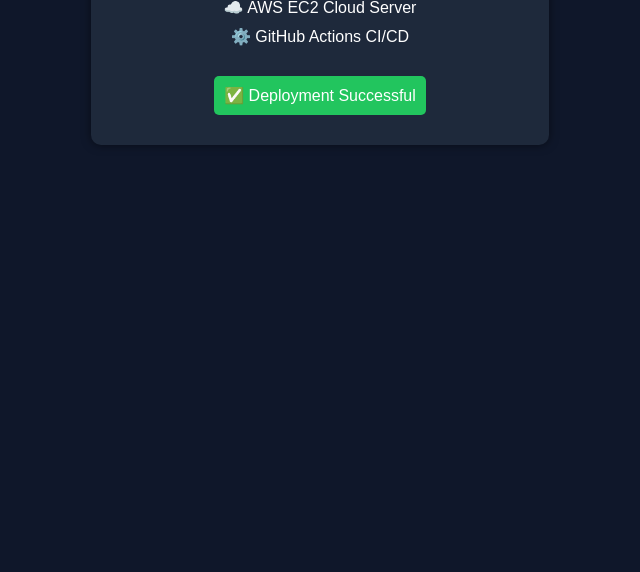
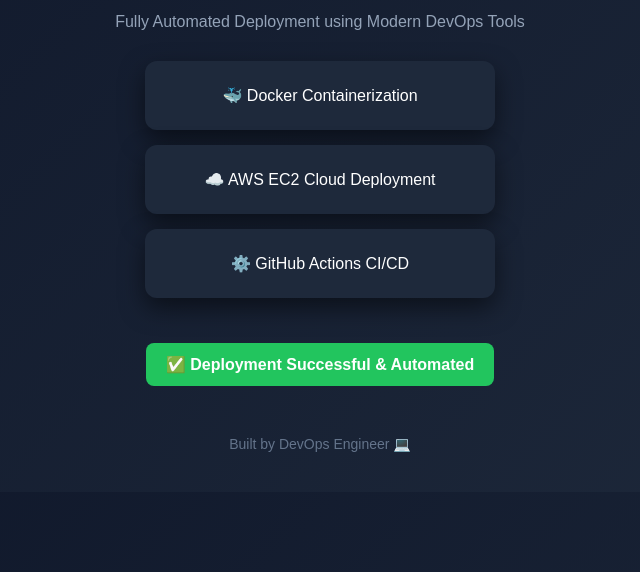
Before and after one commit to awais-devops/devops-project1, a plain HTML site: page index.html in a window 1280 px wide. Shown: the part 228-800 px from the top of the page, without its empty margins (320-960 px from the left). Drawn offline with Linux system fonts and the light colour scheme.

Commit message:
UI improved - professional design

```diff
--- a/index.html
+++ b/index.html
@@ -7,35 +7,55 @@
 
     <style>
         body {
+            margin: 0;
             font-family: Arial, sans-serif;
-            background-color: #0f172a;
+            background: linear-gradient(135deg, #0f172a, #1e293b);
             color: #ffffff;
             text-align: center;
-            padding: 50px;
         }
 
         .container {
-            background: #1e293b;
-            padding: 30px;
-            border-radius: 10px;
-            box-shadow: 0 0 10px rgba(0,0,0,0.5);
-            display: inline-block;
+            margin-top: 100px;
+            padding: 40px;
         }
 
         h1 {
             color: #38bdf8;
+            font-size: 40px;
         }
 
-        p {
-            margin: 10px 0;
+        .subtitle {
+            color: #94a3b8;
+            margin-bottom: 30px;
+        }
+
+        .card {
+            background: #1e293b;
+            padding: 25px;
+            margin: 15px auto;
+            width: 300px;
+            border-radius: 12px;
+            box-shadow: 0 10px 25px rgba(0,0,0,0.5);
+            transition: transform 0.3s ease;
+        }
+
+        .card:hover {
+            transform: scale(1.05);
         }
 
         .badge {
-            margin-top: 20px;
-            padding: 10px;
+            margin-top: 30px;
+            padding: 12px 20px;
             background: #22c55e;
-            border-radius: 5px;
+            border-radius: 8px;
             display: inline-block;
+            font-weight: bold;
+        }
+
+        .footer {
+            margin-top: 50px;
+            font-size: 14px;
+            color: #64748b;
         }
     </style>
 </head>
@@ -43,14 +63,18 @@
 
     <div class="container">
         <h1>🚀 DevOps CI/CD Pipeline</h1>
-        <p>This application is deployed using:</p>
+        <p class="subtitle">Fully Automated Deployment using Modern DevOps Tools</p>
 
-        <p>🐳 Docker Containerization</p>
-        <p>☁️ AWS EC2 Cloud Server</p>
-        <p>⚙️ GitHub Actions CI/CD</p>
+        <div class="card">🐳 Docker Containerization</div>
+        <div class="card">☁️ AWS EC2 Cloud Deployment</div>
+        <div class="card">⚙️ GitHub Actions CI/CD</div>
 
         <div class="badge">
-            ✅ Deployment Successful
+            ✅ Deployment Successful & Automated
+        </div>
+
+        <div class="footer">
+            Built by DevOps Engineer 💻
         </div>
     </div>
 
```
